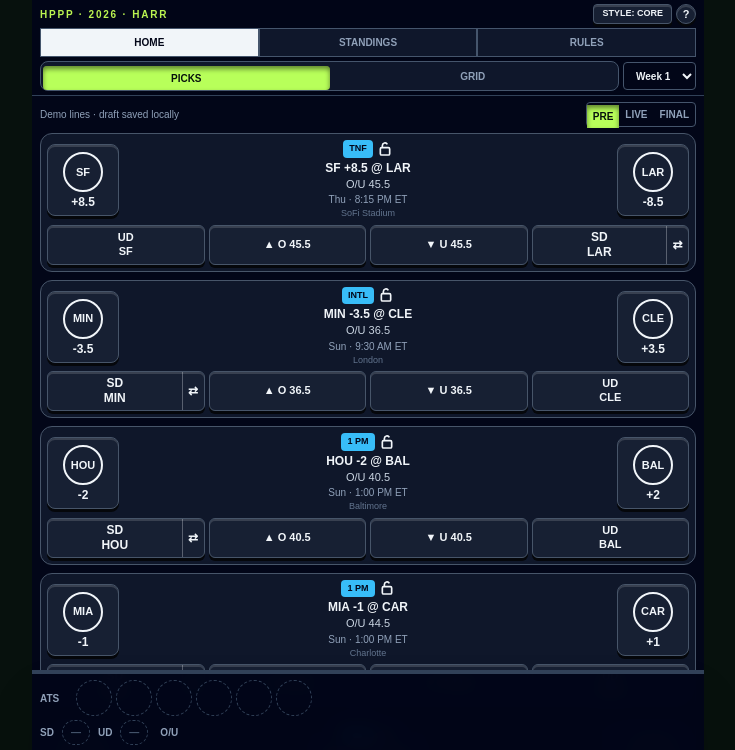
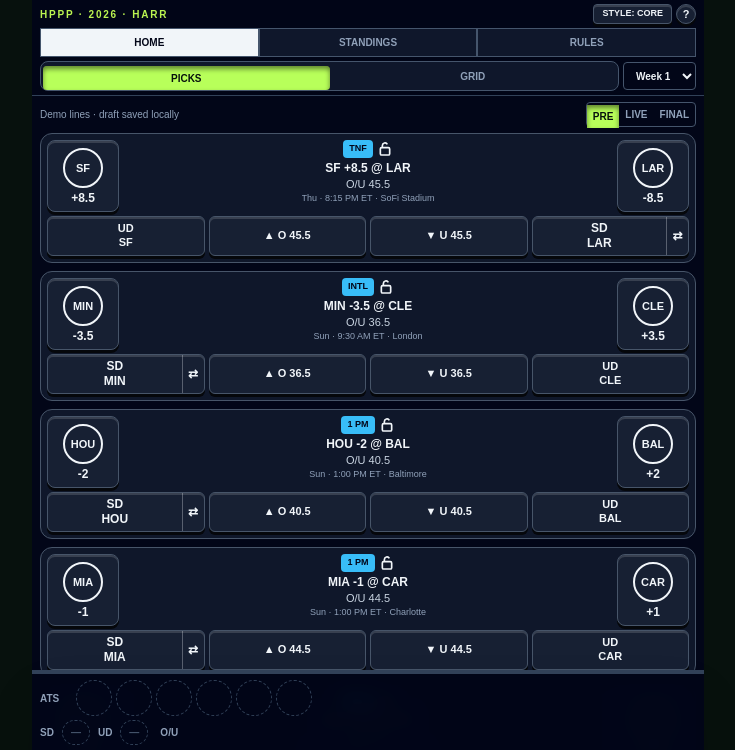
Before and after one commit to ghreichert96/nfl-pool, a Next.js app: page / in a window 1280 px wide. Shown: the top 750 px of the page, without its empty margins (272-1007 px from the left). Built offline with nearby package versions, Linux system fonts and the light colour scheme.

Commit message:
Tighten upcoming game details

```diff
--- a/src/features/picks/picks-experience.tsx
+++ b/src/features/picks/picks-experience.tsx
@@ -146,7 +146,7 @@ function TeamToggle({
   const status = game.status ?? "upcoming";
   const selectedStateClass =
     status === "live"
-      ? `${liveResultClass(standingForTeam(game, team, "ats"))} shadow-[inset_0_3px_5px_rgb(0_0_0/0.5)] translate-y-0.5`
+      ? `${liveResultClass(standingForTeam(game, team, "ats"))} shadow-[inset_0_3px_5px_rgb(0_0_0/0.5)]`
       : status === "final"
         ? resultClass(teamResult(game, team, "ats"))
         : selectedClass;
@@ -279,11 +279,8 @@ function GameInfo({ game, picks }: { game: Game; picks: Picks }) {
           <span className="whitespace-nowrap text-[11px] text-slate-300">
             O/U {game.total}
           </span>
-          <span className="whitespace-nowrap text-[10px] text-slate-400">
-            {game.kickoff}
-          </span>
-          <span className="max-w-full truncate text-[9px] text-slate-500">
-            {game.location}
+          <span className="max-w-full truncate whitespace-nowrap text-[9px] text-slate-400">
+            {game.kickoff} · {game.location}
           </span>
         </>
       )}
```
